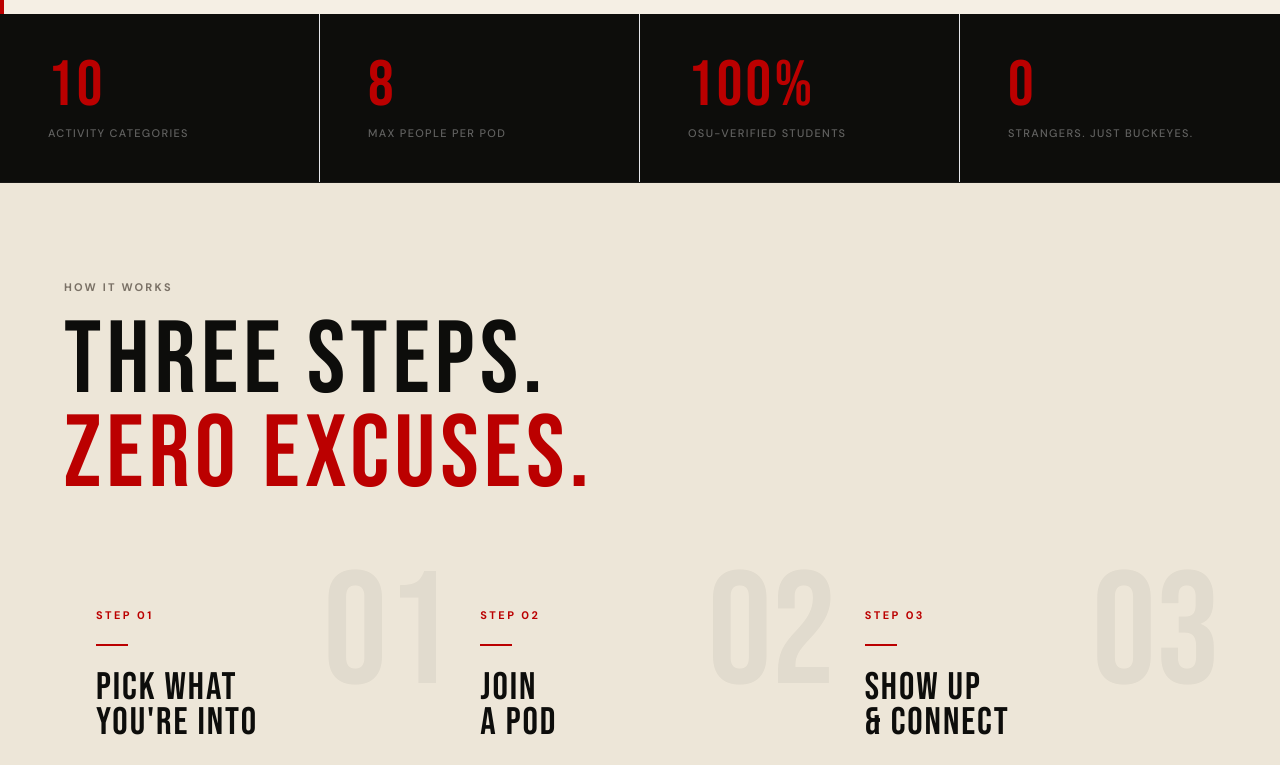
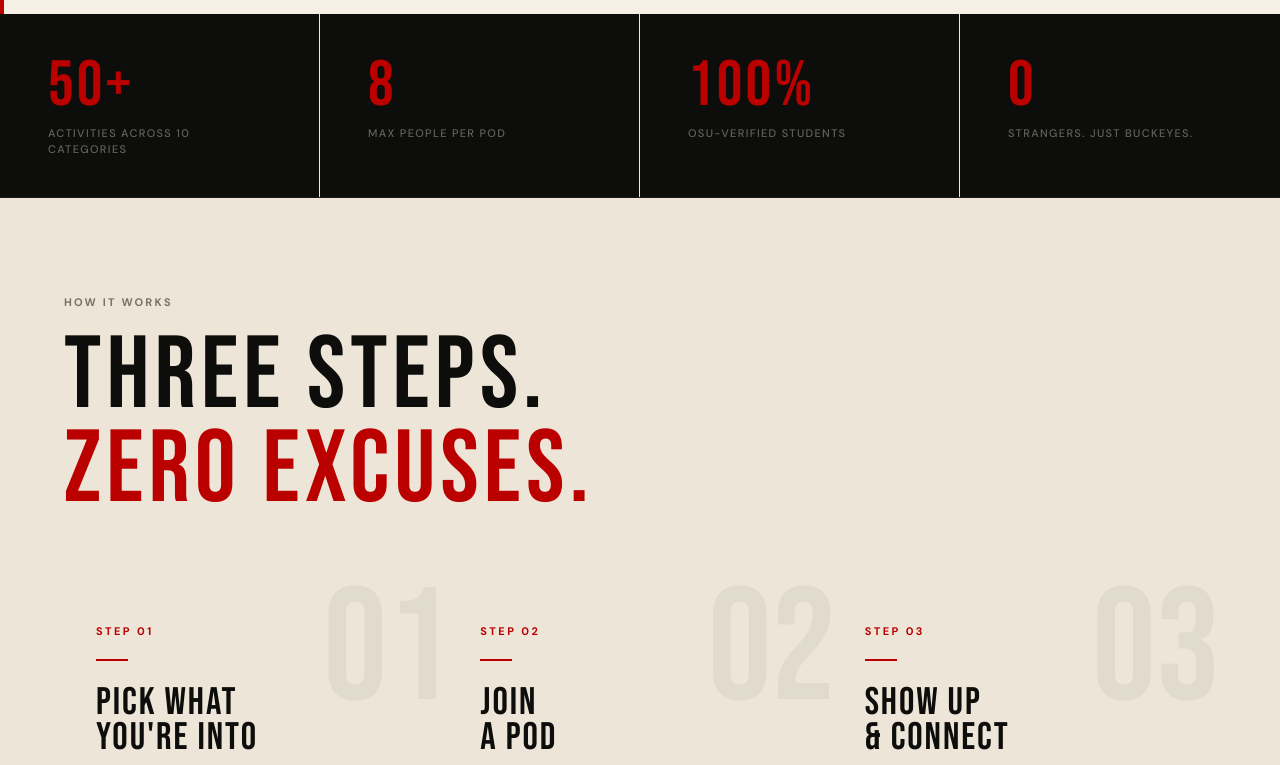
Before and after one commit to Koodsu/Oval, a React (Vite) app in the folder landing/: page / in a window 1280 px wide. Shown: the part 820-1585 px from the top of the page. Built offline with nearby package versions, Linux system fonts and the light colour scheme.

Commit message:
Fixed wordig issue

```diff
--- a/landing/src/components/Categories.jsx
+++ b/landing/src/components/Categories.jsx
@@ -35,7 +35,7 @@ export default function Categories() {
       </div>
 
       <p className="reveal text-center text-sm text-white/40 mt-12 font-medium tracking-wide px-8">
-        Ten categories. Hundreds of possibilities. One campus to explore.
+        50+ activities. 10 categories. 1 campus to explore.
       </p>
     </section>
   )
--- a/landing/src/components/HowItWorks.jsx
+++ b/landing/src/components/HowItWorks.jsx
@@ -2,7 +2,7 @@ const STEPS = [
   {
     step: '01',
     title: 'PICK WHAT\nYOU\'RE INTO',
-    desc: 'Browse 10 activity categories — from pickup basketball to study sessions to hiking Hocking Hills. Filter by today, this week, or right now.',
+    desc: 'Browse 50+ activities across 10 categories — from pickup basketball to study sessions to hiking Hocking Hills. Filter by today, this week, or right now.',
   },
   {
     step: '02',
--- a/landing/src/data/stats.js
+++ b/landing/src/data/stats.js
@@ -1,5 +1,5 @@
 export const STATS = [
-  { number: '10',   label: 'Activity categories' },
+  { number: '50+',  label: 'Activities across 10 categories' },
   { number: '8',    label: 'Max people per pod' },
   { number: '100%', label: 'OSU-verified students' },
   { number: '0',    label: 'Strangers. Just Buckeyes.' },
```
